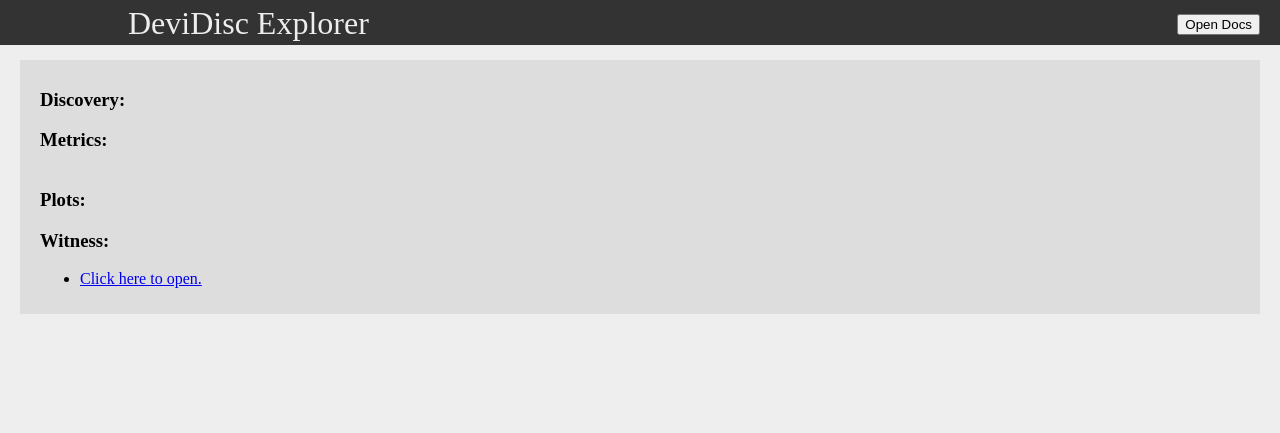
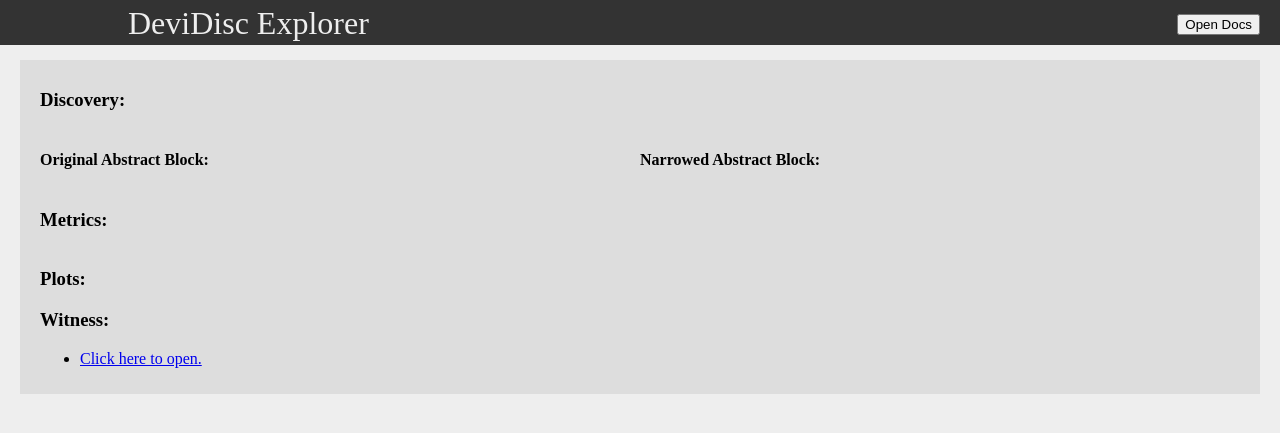
Before and after one commit to cdl-saarland/AnICA-UI, a Django app: template devidisc_ui/basic_ui/templates/basic_ui/discovery_overview.html in a window 1280 px wide. Shown: the top 433 px of the page. Run offline with Django 3.2, Linux system fonts and the light colour scheme; the template is opened without the code that fills it, so the values that code supplies are empty.

Commit message:
Also displayed a narrowed abstract block in the single discovery view

```diff
--- a/devidisc_ui/basic_ui/custom_pretty_printing.py
+++ b/devidisc_ui/basic_ui/custom_pretty_printing.py
@@ -35,6 +35,9 @@ def make_link(url, caption, is_relative=False):
 def prettify_absblock(absblock, hl_expansion=None, skip_top=False, add_schemes=False):
     actx = absblock.actx
 
+    prettify_id = getattr(actx, 'prettify_id', 0)
+    actx.prettify_id = prettify_id + 1
+
     res = ""
     res += "<b>Abstract Instructions:</b>\n"
     res += "<table class=\"absinsn\">\n"
@@ -57,7 +60,7 @@ def prettify_absblock(absblock, hl_expansion=None, skip_top=False, add_schemes=F
         res += "\n</tr>\n"
 
         if add_schemes:
-            content_id = "expl_schemes_{}".format(idx) # TODO add a unique identifier before the idx
+            content_id = "expl_schemes_{}_{}".format(prettify_id, idx)
             res += "<tr class=\"absinsn\"><td class=\"absinsn\"></td><td class=\"absinsn\">"
             res += "<div class=\"absinsn indent_content\">"
             res += "Respresented Schemes: {} <button onclick=\"(function(){{let el = document.getElementById('{content_id}'); if (el.style.visibility === 'visible') {{el.style.visibility = 'collapse'; }} else {{el.style.visibility = 'visible';}} }})()\">show</button>\n".format(len(feasible_schemes), content_id=content_id)
--- a/devidisc_ui/basic_ui/templates/basic_ui/discovery_overview.html
+++ b/devidisc_ui/basic_ui/templates/basic_ui/discovery_overview.html
@@ -10,8 +10,20 @@
 
 {% block content %}
     <h3>Discovery:</h3>
-    <div class="indent_content">
-    {{ absblock | safe }}
+    <div style="display:flex;">
+        <div style="flex: 0 0 50%;">
+            <h4>Original Abstract Block:</h4>
+            <div class="indent_content">
+            {{ absblock | safe }}
+            </div>
+        </div>
+
+        <div style="flex: 1;">
+            <h4>Narrowed Abstract Block:</h4>
+            <div class="indent_content">
+            {{ min_absblock | safe }}
+            </div>
+        </div>
     </div>
 
     <h3>Metrics:</h3>
--- a/devidisc_ui/basic_ui/views.py
+++ b/devidisc_ui/basic_ui/views.py
@@ -351,6 +351,8 @@ def single_discovery_view(request, campaign_id, discovery_id):
 
     absblock_html = prettify_absblock(absblock, add_schemes=True)
 
+    min_absblock_html = prettify_absblock(absblock.minimize(), add_schemes=True)
+
     mean_interestingness = discovery_obj.interestingness
     ab_coverage = discovery_obj.ab_coverage
     witness_length = discovery_obj.witness_len
@@ -378,6 +380,7 @@ def single_discovery_view(request, campaign_id, discovery_id):
             'campaign_id': campaign_id,
             'discovery_id': discovery_id,
             'absblock': absblock_html,
+            'min_absblock': min_absblock_html,
             'topbarpathlist': topbarpathlist,
 
             'stats': stats,
```
Also changed, not shown: devidisc_ui/basic_ui/inline_docs/single_discovery.md (+5 -1 lines).
